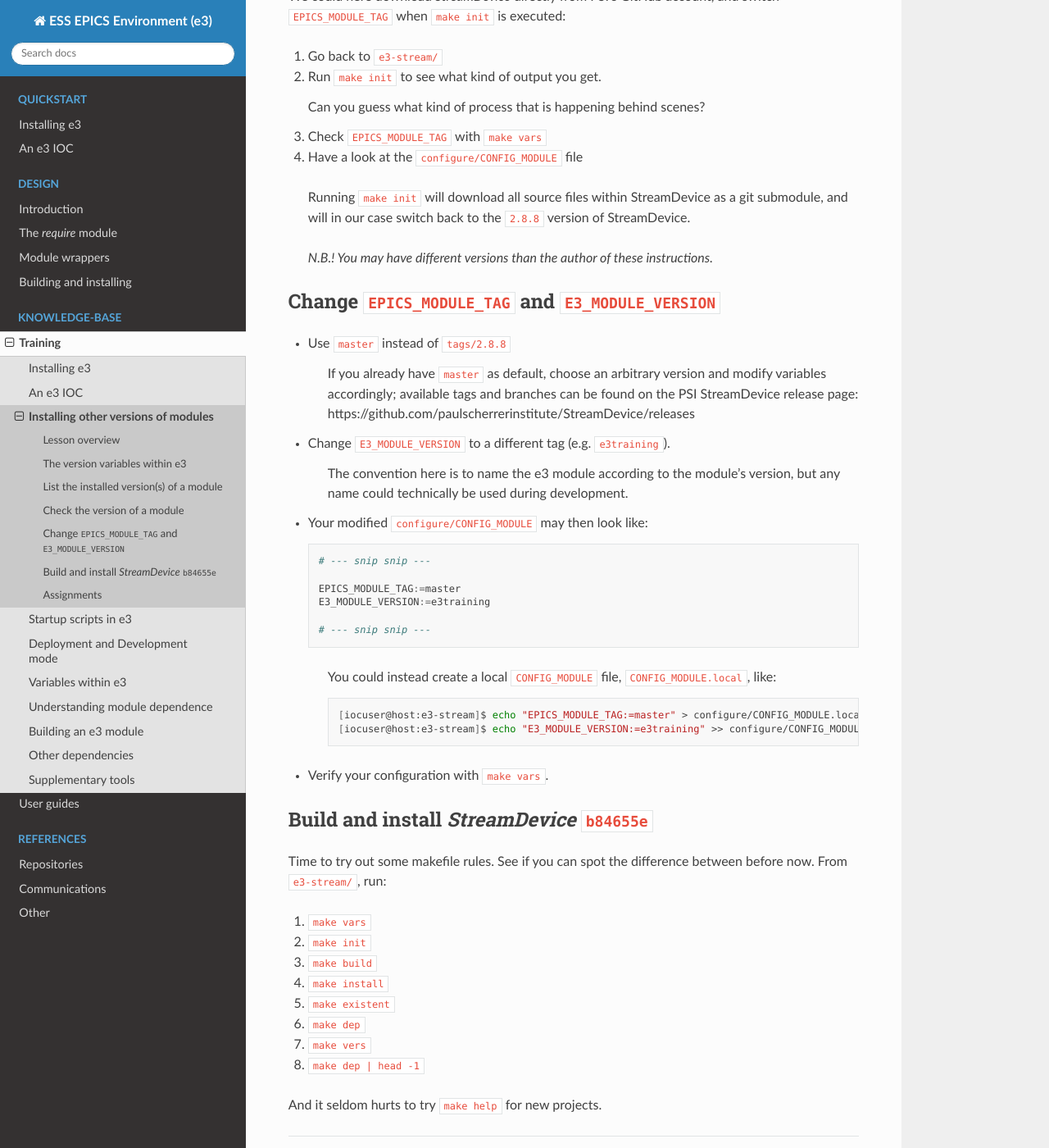
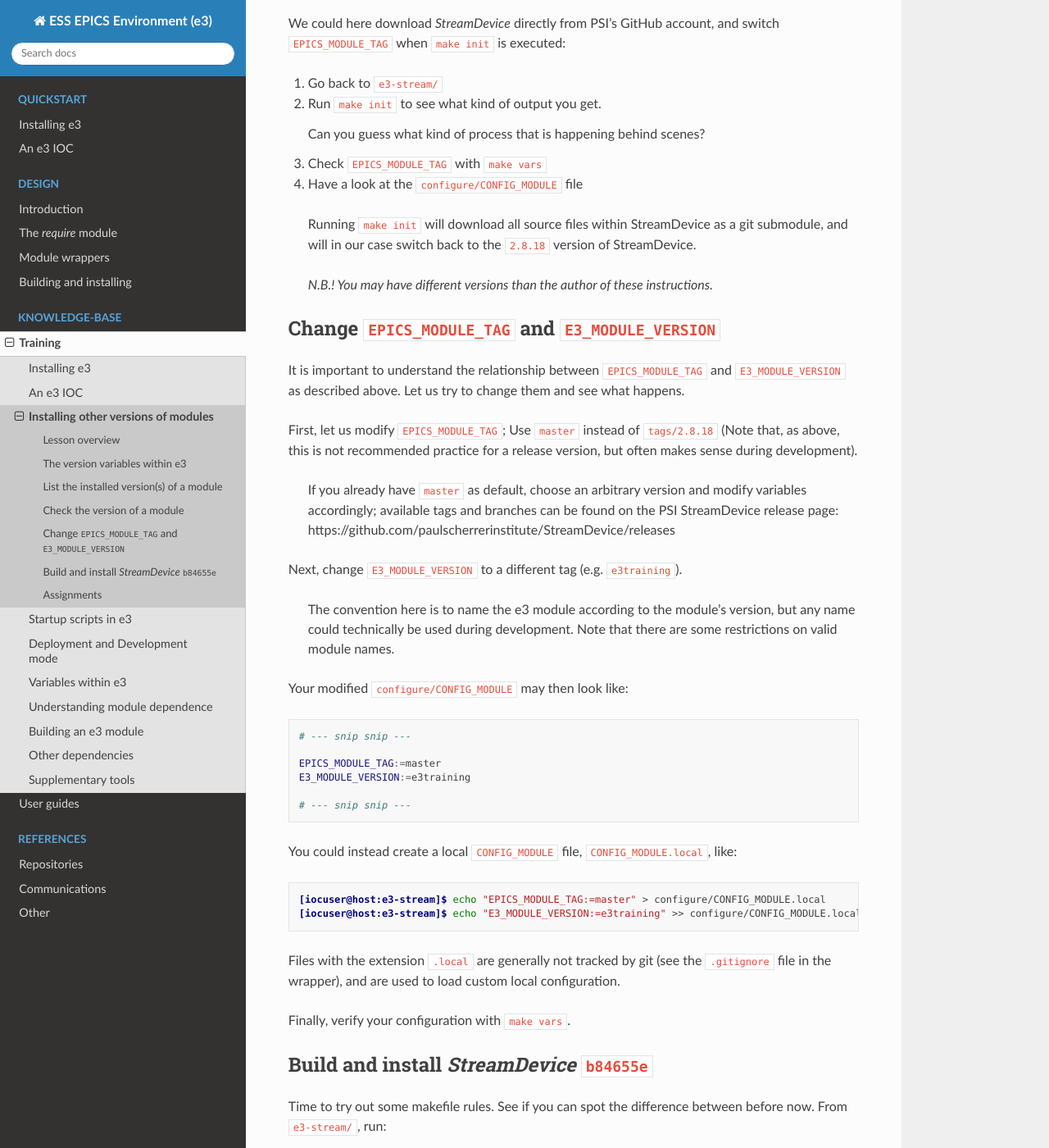
Before and after one commit to ttkorhonen/e3pages, a Sphinx documentation site: the page built from docs/kb/training/workbook/3_module_versions.md, in a window 1280 px wide and 1400 px high, scrolled down 1783 px. Shown: the whole window at 82% size. Built offline with Sphinx 7.4.7 and the Read the Docs theme 2.0.0, drawn with Linux system fonts in a browser that asks for light colours; some of the changed text lies outside the part shown.

Commit message:
Updated tag/version section

````diff
--- a/docs/kb/training/workbook/3_module_versions.md
+++ b/docs/kb/training/workbook/3_module_versions.md
@@ -30,11 +30,11 @@ The variables of interest here are:
 
 * `E3_MODULE_VERSION`  is used as *Module/Application version* with require within an IOC startup script. We recommend using semantic versioning (also known as *semver*) for releases.
 
-* `EPICS_MODULE_TAG` is the *snapshot* of the source code repository, e.g. `tags/stream_2_7_14`, `tags/2.8.8`, `master`, `branch_name`, or `e0a24fe`.
+* `EPICS_MODULE_TAG` is the *snapshot* of the source code repository, e.g. `tags/stream_2_7_14`, `tags/2.8.18`, `master`, `branch_name`, or `e0a24fe`. It is *strongly* recommended that
+  only absolute references (either tags or commit hashes) are used, since otherwise it is much more difficult to have reproducible builds. However, in principle, any valid git reference
+  works in this place.
 
-These two variables are defined in `configure/CONFIG_MODULE` (and in `configure/CONFIG_MODULE_DEV`).
-
-> Files with a `_DEV` suffix will be explained later when we go through the different modes of e3.
+These two variables are defined in `configure/CONFIG_MODULE`.
 
 ## List the installed version(s) of a module
 
@@ -49,22 +49,24 @@ These two variables are defined in `configure/CONFIG_MODULE` (and in `configure/
    The result show the installed version(s) of stream modules within e3:
 
    ```console
-   /epics/base-3.15.5/require/3.0.5/siteMods/stream
-   └── 2.8.8
-       ├── dbd
-       ├── include
-       ├── lib
-       └── SetSerialPort.iocsh
+   /epics/base-7.0.5/require/3.4.1/siteMods/stream
+   `-- 2.8.18+0
+       |-- dbd
+       |-- include
+       |-- lib
+       |-- SetSerialPort.iocsh
+       `-- stream_meta.yaml
    ```
 
-   > The default argument to `make existent` is LEVEL 2 - i.e. `make existent` is identical to `make LEVEL=2 existent`.
+   > The default argument to `make existent` is LEVEL 2 - i.e. `make existent` is identical to `make LEVEL=2 existent`. This controls the depth of the subtree displayed.
 
 ## Check the version of a module
 
 Let's see what our current version of *StreamDevice* is:
 
 ```console
-[iocuser@host:stream]$ git describe --tags
+[iocuser@host:e3-stream]$ cd StreamDevice
+[iocuser@host:StreamDevice]$ git describe --tags
 ```
 
 > Pay attention to the current working directory above!
@@ -79,39 +81,46 @@ We could here download *StreamDevice* directly from PSI's GitHub account, and sw
 3. Check `EPICS_MODULE_TAG` with `make vars`
 4. Have a look at the `configure/CONFIG_MODULE` file
 
-> Running `make init` will download all source files within StreamDevice as a git submodule, and will in our case switch back to the `2.8.8` version of StreamDevice.
+> Running `make init` will download all source files within StreamDevice as a git submodule, and will in our case switch back to the `2.8.18` version of StreamDevice.
 >
 > *N.B.! You may have different versions than the author of these instructions.*
 
 ## Change `EPICS_MODULE_TAG` and `E3_MODULE_VERSION`
 
-* Use `master` instead of `tags/2.8.8`
+It is important to understand the relationship between `EPICS_MODULE_TAG` and `E3_MODULE_VERSION` as described above. Let us try to change them and see what happens.
 
-  > If you already have `master` as default, choose an arbitrary version and modify variables accordingly; available tags and branches can be found on the PSI StreamDevice release page: https://github.com/paulscherrerinstitute/StreamDevice/releases
+First, let us modify `EPICS_MODULE_TAG`; Use `master` instead of `tags/2.8.18` (Note that, as above, this is not recommended practice for a release version, but
+often makes sense during development).
 
-* Change `E3_MODULE_VERSION` to a different tag (e.g. `e3training`).
+> If you already have `master` as default, choose an arbitrary version and modify variables accordingly; available tags and branches can be found on the PSI StreamDevice release page: https://github.com/paulscherrerinstitute/StreamDevice/releases
 
-  > The convention here is to name the e3 module according to the module's version, but any name could technically be used during development.
+Next, change `E3_MODULE_VERSION` to a different tag (e.g. `e3training`).
 
-* Your modified `configure/CONFIG_MODULE` may then look like:
+> The convention here is to name the e3 module according to the module's version, but any name could technically be used during development. Note that there are some restrictions
+> on valid module names.
 
-  ```python
-  # --- snip snip ---
+Your modified `configure/CONFIG_MODULE` may then look like:
 
-  EPICS_MODULE_TAG:=master
-  E3_MODULE_VERSION:=e3training
+```make
+# --- snip snip ---
 
-  # --- snip snip ---
-  ```
+EPICS_MODULE_TAG:=master
+E3_MODULE_VERSION:=e3training
 
-  > You could instead create a local `CONFIG_MODULE` file, `CONFIG_MODULE.local`, like:
+# --- snip snip ---
+```
 
-  > ```bash
-  > [iocuser@host:e3-stream]$ echo "EPICS_MODULE_TAG:=master" > configure/CONFIG_MODULE.local
-  > [iocuser@host:e3-stream]$ echo "E3_MODULE_VERSION:=e3training" >> configure/CONFIG_MODULE.local
-  > ```
+You could instead create a local `CONFIG_MODULE` file, `CONFIG_MODULE.local`, like:
 
-* Verify your configuration with `make vars`.
+```console
+[iocuser@host:e3-stream]$ echo "EPICS_MODULE_TAG:=master" > configure/CONFIG_MODULE.local
+[iocuser@host:e3-stream]$ echo "E3_MODULE_VERSION:=e3training" >> configure/CONFIG_MODULE.local
+```
+
+Files with the extension `.local` are generally not tracked by git (see the `.gitignore` file in the wrapper), and are
+used to load custom local configuration.
+
+Finally, verify your configuration with `make vars`.
 
 ## Build and install *StreamDevice* `b84655e`
 
@@ -134,6 +143,7 @@ And it seldom hurts to try `make help` for new projects.
 
 * Try out `make existent` with `LEVEL=4`.
 * Do `make init` in **E3_TOP**. What do you see?
+* What sort of restrictions exist for valid module names in e3?
 * Which kind of make rule allows us to uninstall the installed module?
 * Can we combine the following two steps?
 
````
Also changed, not shown: other parts of docs/kb/training/workbook/3_module_versions.md (+1 -1 lines).
